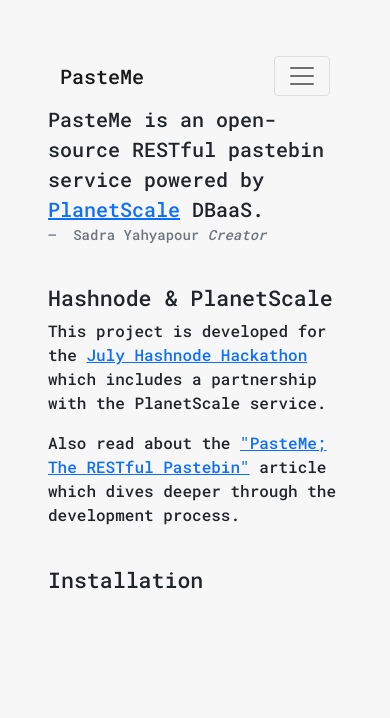
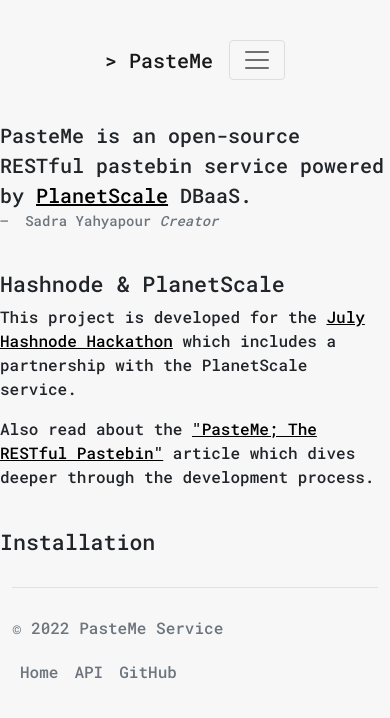
Before and after one commit to collove/pasteme, a Django app: page / in a window 390 px wide. Shown: the top 718 px of the page. Run offline with Django 4.2, Linux system fonts and the light colour scheme.

Commit message:
redesign for the base template

```diff
--- a/templates/_base.html
+++ b/templates/_base.html
@@ -13,39 +13,81 @@
             background-color: #f7f7f7;
             font-family:'Roboto Mono', monospace;
         }
+        h1, h2, h3, h4 {
+          font-weight
+        }
+        a {
+          color:black;
+        }
+        a:hover{
+          color:#666666;
+        }
+        .codeblock {
+          padding-bottom: 100px;
+        }
+        .inner {
+          position: relative;
+          background: rgb(40, 42, 54) none repeat scroll 0% 0%;
+          border-radius: 0.25rem;
+          padding: 0.25rem 0.5rem 1.25rem 0.75rem;
+        }
     </style>
   </head>
   <body>
+    <header>
     <div class="d-flex justify-content-center">
-        <div class="col-md-8 p-5">
-        <nav class="navbar navbar-expand-lg navbar-light">
+        <div class="col-md-9 p-2" >
+        <nav class="navbar navbar-expand-lg navbar-light m-4">
             <div class="container-fluid">
-              <a class="navbar-brand" href="#">PasteMe</a>
+              <a class="navbar-brand" href="#">> PasteMe</a>
               <button class="navbar-toggler" type="button" data-bs-toggle="collapse" data-bs-target="#navbarNav" aria-controls="navbarNav" aria-expanded="false" aria-label="Toggle navigation">
                 <span class="navbar-toggler-icon"></span>
               </button>
-              <div class="collapse navbar-collapse" id="navbarNav">
+              <div class="collapse navbar-collapse" id="navbarNav" style="margin-left:30px">
                 <ul class="navbar-nav">
                   <li class="nav-item">
                     <a class="nav-link active" aria-current="page" href="#">Home</a>
                   </li>
                   <li class="nav-item">
-                    <a class="nav-link" href="#">Features</a>
+                    <a class="nav-link" href="#">API</a>
                   </li>
                   <li class="nav-item">
-                    <a class="nav-link" href="#">Pricing</a>
-                  </li>
-                  <li class="nav-item">
-                    <a class="nav-link disabled" href="#" tabindex="-1" aria-disabled="true">Disabled</a>
+                    <a class="nav-link" href="#">GitHub</a>
                   </li>
                 </ul>
               </div>
             </div>
           </nav>
-    {% block content %}
-    {% endblock %}
         </div>
-    </div>
+      </div>
+    </header>
+
+    <main>
+      <div class="row">
+        <div class="col-md-2"></div>
+        <div class="col-md-8">
+          {% block content %}
+          {% endblock %}
+        </div>
+        <div class="col-md-2"></div>
+      </div>
+    </main>
+
+      <div class="container">
+        <footer class="d-flex flex-wrap justify-content-between align-items-center py-3 my-4 border-top">
+          <p class="col-md-4 mb-0 text-muted">© 2022 PasteMe Service</p>
+
+          <a href="/" class="col-md-4 d-flex align-items-center justify-content-center mb-3 mb-md-0 me-md-auto link-dark text-decoration-none">
+            <svg class="bi me-2" width="40" height="32"><use xlink:href="#bootstrap"></use></svg>
+          </a>
+
+          <ul class="nav col-md-4 justify-content-end">
+            <li class="nav-item"><a href="#" class="nav-link px-2 text-muted">Home</a></li>
+            <li class="nav-item"><a href="#" class="nav-link px-2 text-muted">API</a></li>
+            <li class="nav-item"><a href="#" class="nav-link px-2 text-muted">GitHub</a></li>
+          </ul>
+        </footer>
+      </div>
     <script src="https://cdn.jsdelivr.net/npm/bootstrap@5.0.2/dist/js/bootstrap.bundle.min.js" integrity="sha384-MrcW6ZMFYlzcLA8Nl+NtUVF0sA7MsXsP1UyJoMp4YLEuNSfAP+JcXn/tWtIaxVXM" crossorigin="anonymous"></script>
   </body>
 </html>
```
